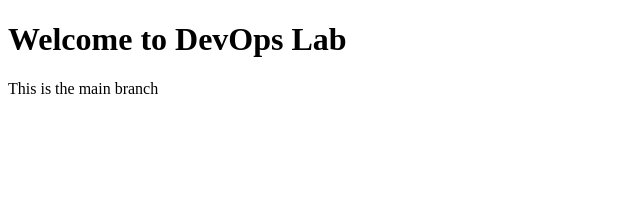
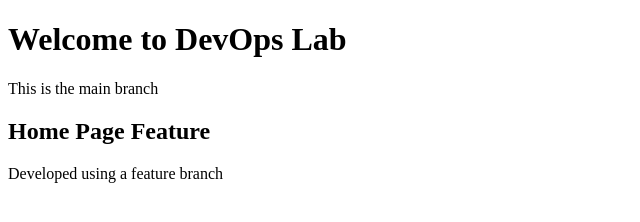
Before and after one commit to jyothsna2006/DevOps-Git-Lab, a plain HTML site: page index.html in a window 1280 px wide. Shown: the whole page, without its empty margins (0-640 px from the left). Drawn offline with Linux system fonts and the light colour scheme.

Commit message:
Add home page feature

```diff
--- a/index.html
+++ b/index.html
@@ -6,5 +6,7 @@
 <body>
 <h1>Welcome to DevOps Lab</h1>
 <p>This is the main branch</p>
+<h2>Home Page Feature</h2>
+<p>Developed using a feature branch</p>
 </body>
 </html>
```
